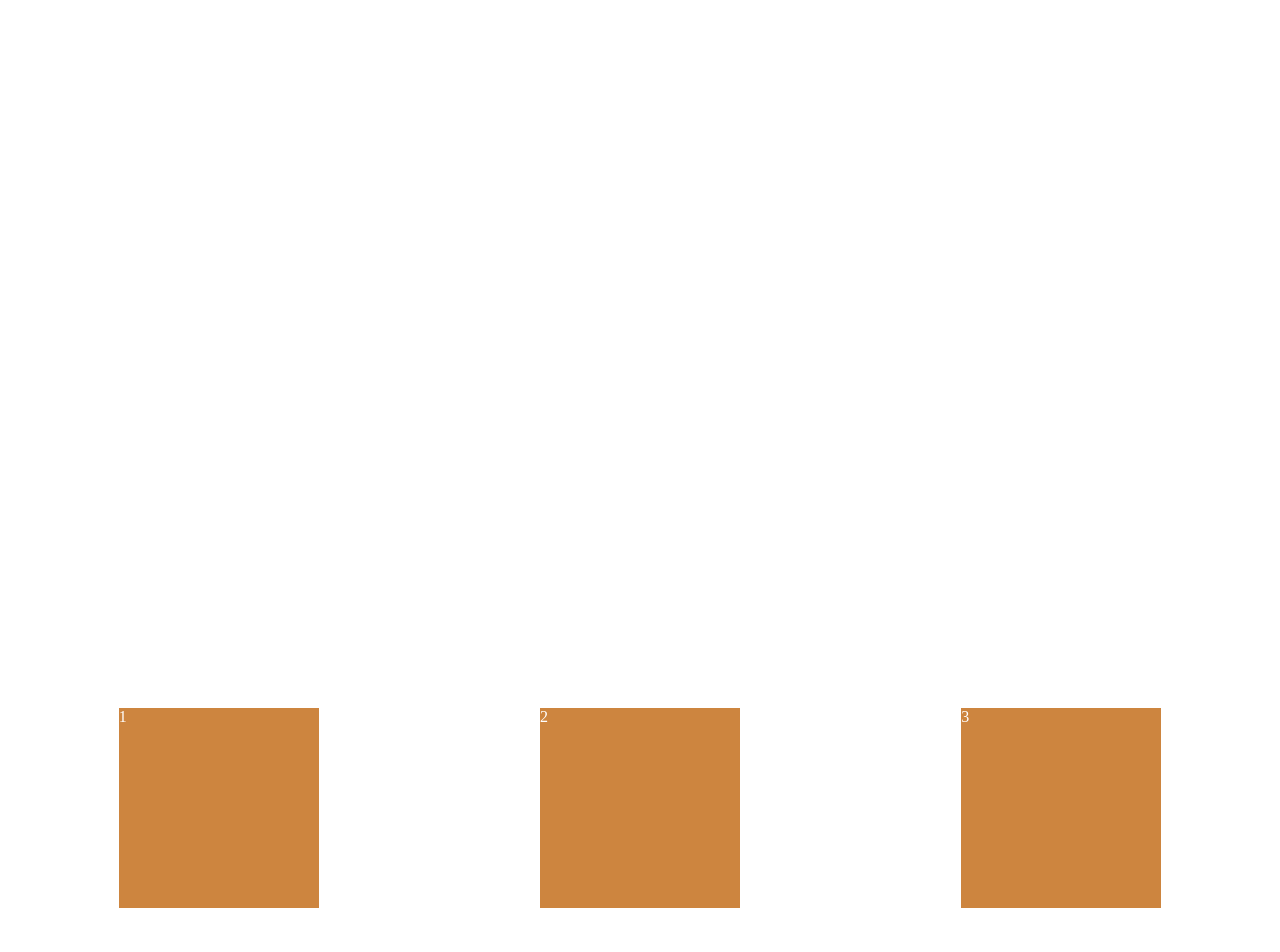
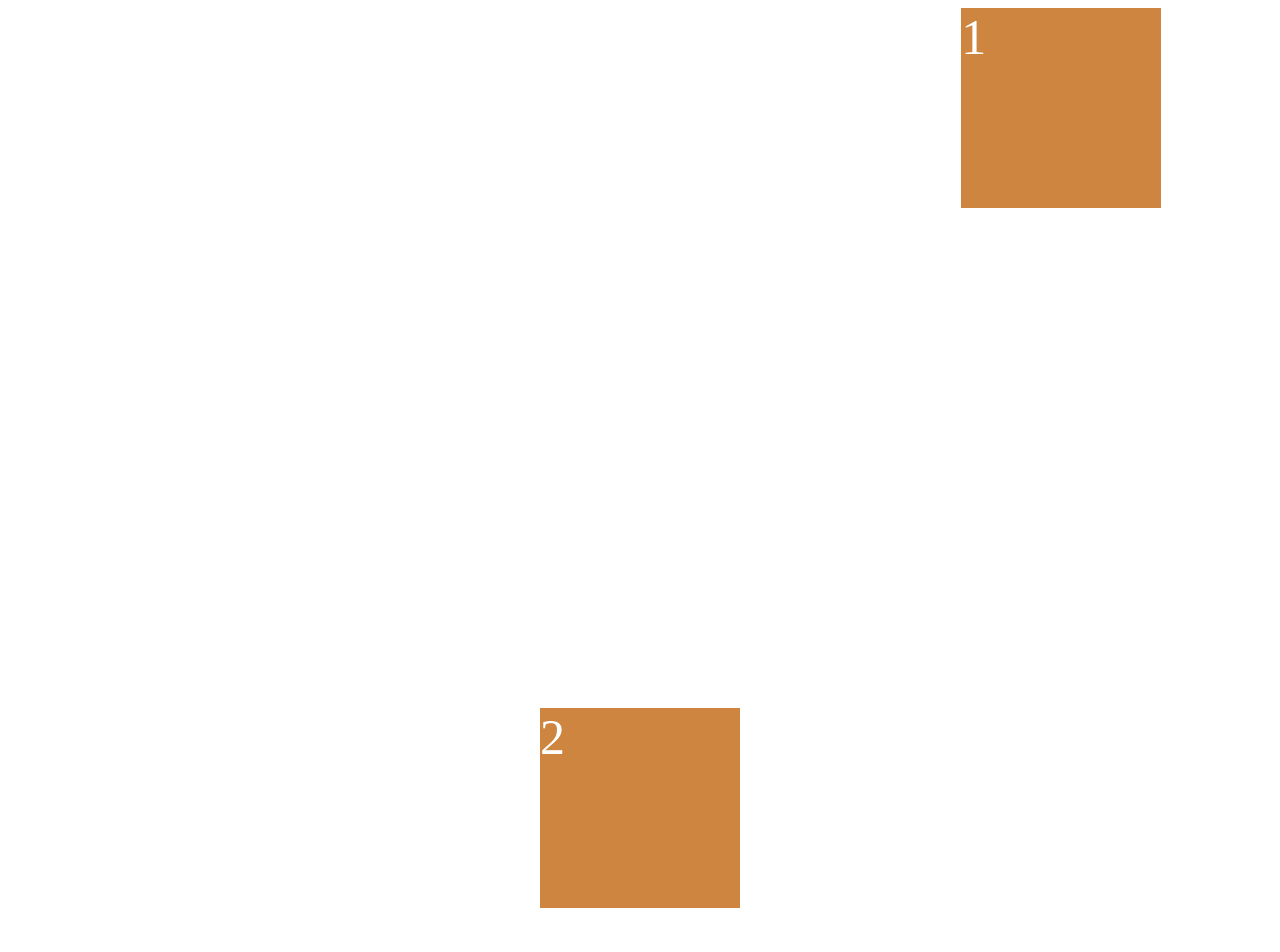
Before and after one commit to hrj0903/scss-class, a plain HTML site: page index.html in a window 1280 px wide. Shown: the top 952 px of the page. Drawn offline with Linux system fonts and the light colour scheme.

Commit message:
align-self and order

```diff
--- a/index.html
+++ b/index.html
@@ -8,10 +8,10 @@
     <title>(S)CSS Class</title>
   </head>
   <body>
-    <div class="wrapper">
-      <div class="box">1</div>
-      <div class="box">2</div>
-      <div class="box">3</div>
+    <div class="father">
+      <div class="child">1</div>
+      <div class="child">2</div>
+      <div class="child">3</div>
     </div>
   </body>
 </html>
--- a/styles.css
+++ b/styles.css
@@ -1,15 +1,26 @@
-.wrapper {
+.father {
   display: flex;
   /* Main Axis */
   justify-content: space-around;
-  /* Cross Axis */
-  align-items: center;
   height: 200vh;
 }
 
-.box {
+.child {
   width: 200px;
   height: 200px;
   background: peru;
   color: white;
+  font-size: 50px;
 }
+
+.child:nth-child(1) {
+  order: 2;
+}
+.child:nth-child(2) {
+  align-self: center;
+  order: 1;
+}
+
+.child:nth-child(3) {
+  align-self: flex-end;
+}
```
